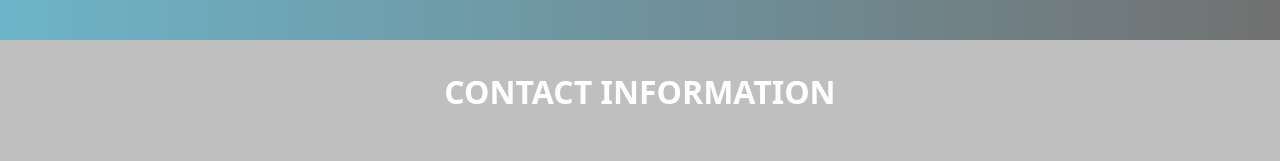
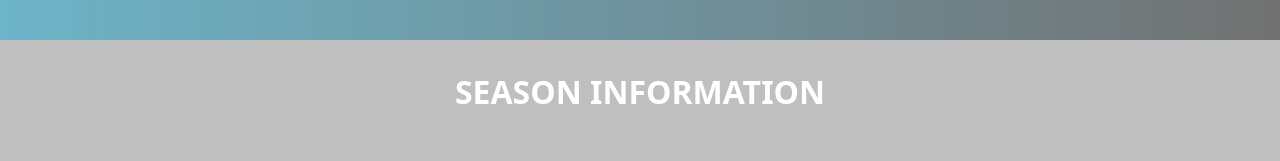
Before and after one commit to bharathkumarsampath/season_tickets_sale, a plain HTML site: page index.html in a window 1280 px wide. Shown: the part 2200-2361 px from the top of the page. Drawn offline with Linux system fonts and the light colour scheme.

Commit message:
Update index.html

```diff
--- a/index.html
+++ b/index.html
@@ -73,7 +73,7 @@
             </div>
         </section>
         <footer>
-            <h2>CONTACT INFORMATION</h2>
+            <h2>SEASON INFORMATION</h2>
             <div class="firma">
                 <h3>Concerts & Theater: Schedules range from a few weeks to several months, depending on the performance series</h3>
                 <address>
@@ -91,8 +91,8 @@
             <!-- <div class="info1">
                 <a href="https://bharathkumarsampath.netlify.app/">Bharath Kumar Sampath</a>
                 <p>Data Analyst</p>
-<!--                 <a href="tel:+1 484 767 7231">484 767 7231</a>
-                <a href="mailto:bharathkumarsampath.me@gmail.com">bharathkumarsampath.me@gmail.com</a> -->
+                <a href="tel:+1 484 767 7231">315 824 5487</a>
+   <!--          <a href="mailto:bharathkumarsampath.me@gmail.com">bharathkumarsampath.me@gmail.com</a> -->
             </div> -->
             <!-- <div class="info2">
                 <a href="https://molentum.fi/"">Kyle David Bookman</a>
```
